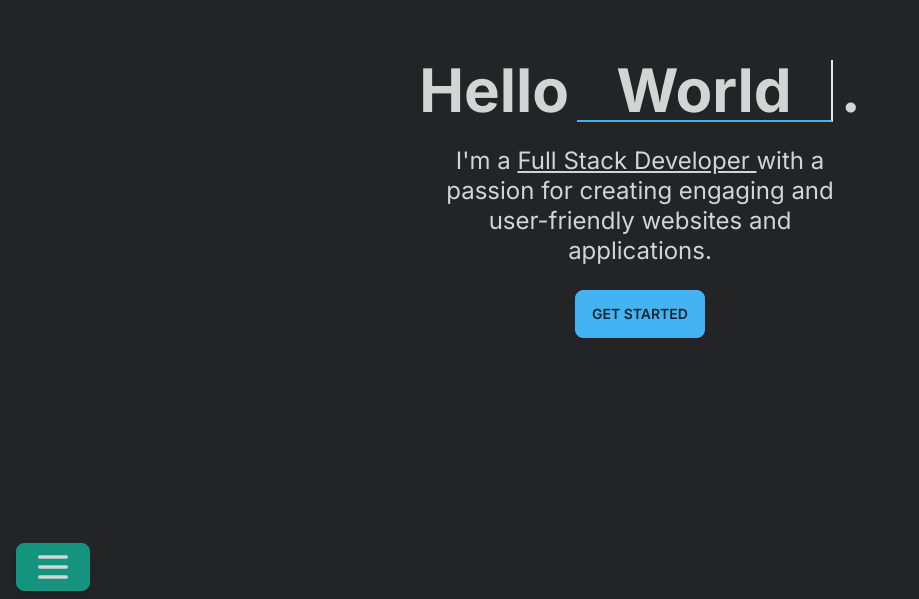
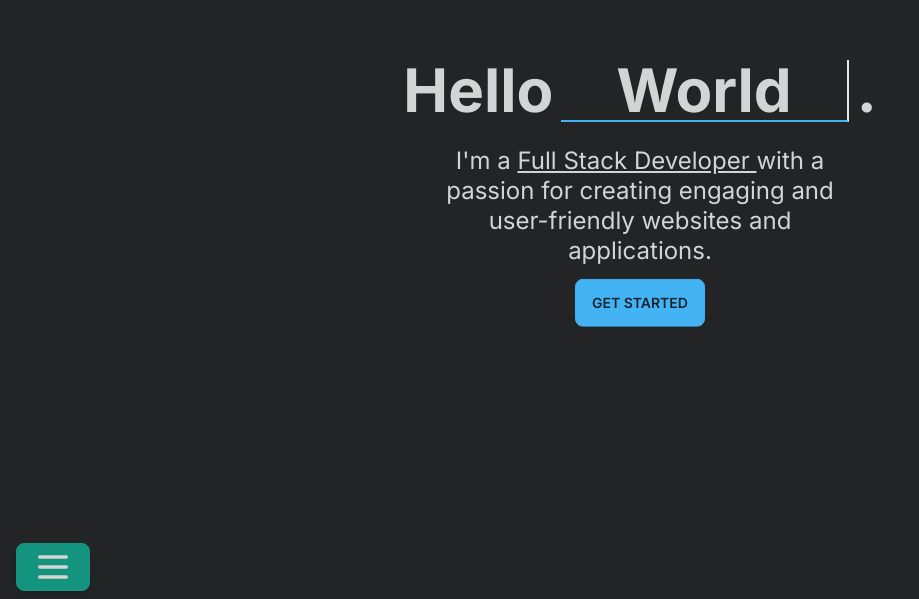
Before and after one commit to EuCaue/portfolio, a Next.js app: page / in a window 1280 px wide. Shown: the part 201-800 px from the top of the page, without its empty margins (0-919 px from the left). Built offline with nearby package versions, Linux system fonts and the light colour scheme.

Commit message:
feat(ui): add bounce animation and change expandCollapseClass

```diff
--- a/src/components/Intro.tsx
+++ b/src/components/Intro.tsx
@@ -6,7 +6,7 @@ export default function Intro() {
   return (
     <motion.div
       className="max-w-md flex items-center justify-center flex-col"
-      initial={{ opacity: 0, y: -80, x: -40 }}
+      initial={{ opacity: 0, y: -80, x: -40}}
       animate={{ opacity: 1, y: 0, x: 0 }}
       exit={{ opacity: 0, y: -20 }}
       transition={{ duration: 1 }}
@@ -22,7 +22,7 @@ export default function Intro() {
         href="#about"
         title="Go to about"
         aria-label="Go to about section"
-        className="btn btn-primary hover:scale-110 transition-all duration-200"
+        className="btn btn-primary hover:scale-110 transition-all duration-200 animate-bounce"
       >
         Get Started
       </a>
--- a/src/hooks/useTypeWriter.tsx
+++ b/src/hooks/useTypeWriter.tsx
@@ -1,14 +1,15 @@
 import { useState, useEffect } from 'react';
 
-type returnTypeWriter = {
- currentWord: number; collapseClass: string
-}
+type ReturnUseTypeWriter = {
+  currentWord: number;
+  collapseClass: string;
+};
 
 export default function useTypeWriter(
   words: string[],
   defaultCollapseClass: string = ' w-0',
-  expandCollapseClass: string = ' w-48 lg:w-64'
-): returnTypeWriter {
+  expandCollapseClass: string = ' w-48 lg:w-72'
+): ReturnUseTypeWriter {
   const [currentWord, setCurrentWord] = useState<number>(0);
   const [collapseClass, setCollapseClass] =
     useState<string>(defaultCollapseClass);
```
Also changed, not shown: 1 other file (tests, documents, lock files or other folders).
